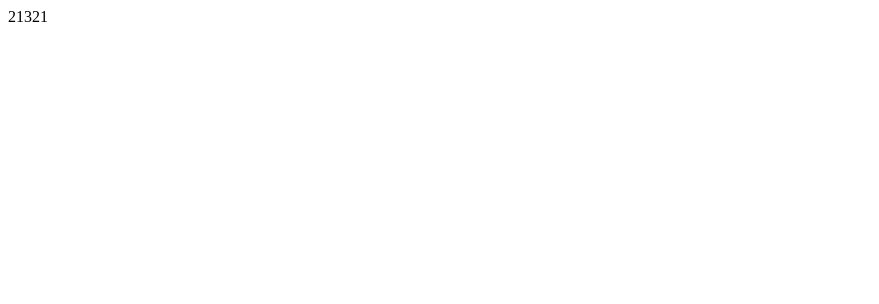
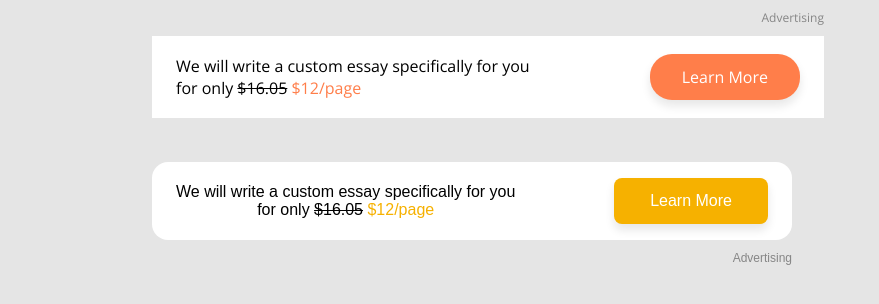
Before and after one commit to CAHbEJIb/CAHbEJIb.CAHbEJIb.github.io, a plain HTML site: page index.html in a window 1280 px wide. Shown: the whole page, without its empty margins (0-879 px from the left). Drawn offline with nearby package versions, Linux system fonts and the light colour scheme.

Commit message:
Update index.html

```diff
--- a/index.html
+++ b/index.html
@@ -1 +1,49 @@
-21321
+<!DOCTYPE html>
+<html lang="en">
+<head>
+    <meta charset="UTF-8">
+    <meta http-equiv="X-UA-Compatible" content="IE=edge">
+    <meta name="viewport" content="width=device-width, initial-scale=1.0">
+    <title>Document</title>
+    <link rel="stylesheet" href="/css/style.min.css">
+</head>
+<body>
+    <div class="wrapper">
+        <div class="banner">
+            <p class="banner__text">
+                We will write a custom essay specifically for you
+                <br/>
+                for only <span class="banner__old-price">$16.05</span>
+                <span class="banner__new-price">$12/page</span>
+            </p>
+            <a href="/" class="btn btn--orange banner__btn">Learn More</a>
+            <span class="banner__adv">
+                Advertising
+            </span>
+        </div>
+
+        <br> <br>
+
+
+
+
+        <div class="banner banner--b2">
+            <p class="banner__text">
+                We will write a custom essay specifically for you
+                <br/>
+                for only <span class="banner__old-price">$16.05</span>
+                <span class="banner__new-price">$12/page</span>
+            </p>
+            <a href="/" class="btn btn--yellow banner__btn">Learn More</a>
+            <span class="banner__adv">
+                Advertising
+            </span>
+        </div>
+
+
+
+
+
+
+</body>
+</html>
```
